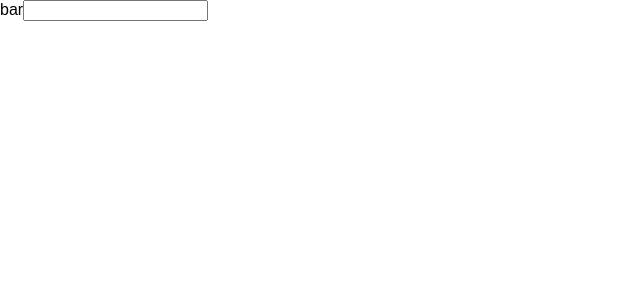
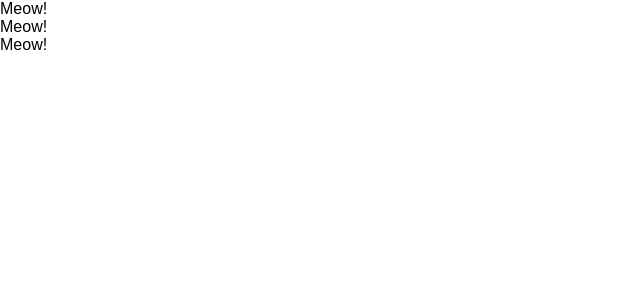
Before and after one commit to mitsuhiro0602/react_redux, a React (Create React App) app in the folder start-react-redux/: page / in a window 1280 px wide. Shown: the top 300 px of the page, without its empty margins (0-640 px from the left). Built offline with nearby package versions, Linux system fonts and the light colour scheme.

Commit message:
create class component and functiuonal component

```diff
--- a/start-react-redux/src/App.js
+++ b/start-react-redux/src/App.js
@@ -1,15 +1,29 @@
-import React, { Component } from 'react';
+import React from 'react';
 
 
-function App() {
-  const greeting = "Hi, Tom!";
-  const dom = <h1 className="foo">{greeting}</h1>;
+// function App() {
+//   const greeting = "Hi, Tom!";
+//   const dom = <h1 className="foo">{greeting}</h1>;
+//   return (
+//     <React.Fragment>
+//       <label htmlFor="bar">bar</label>
+//       <input type="text" onChange={() => {console.log("I am clicked")}} />
+//     </React.Fragment>
+//   );
+// }
+
+const App = () => {
   return (
-    <React.Fragment>
-      <label htmlFor="bar">bar</label>
-      <input type="text" onChange={() => {console.log("I am clicked")}} />
-    </React.Fragment>
-  );
+    <div>
+      <Cat />
+      <Cat />
+      <Cat />
+    </div>
+  )
+}
+
+const Cat = () => {
+  return <div>Meow!</div>
 }
 
 export default App;
```
